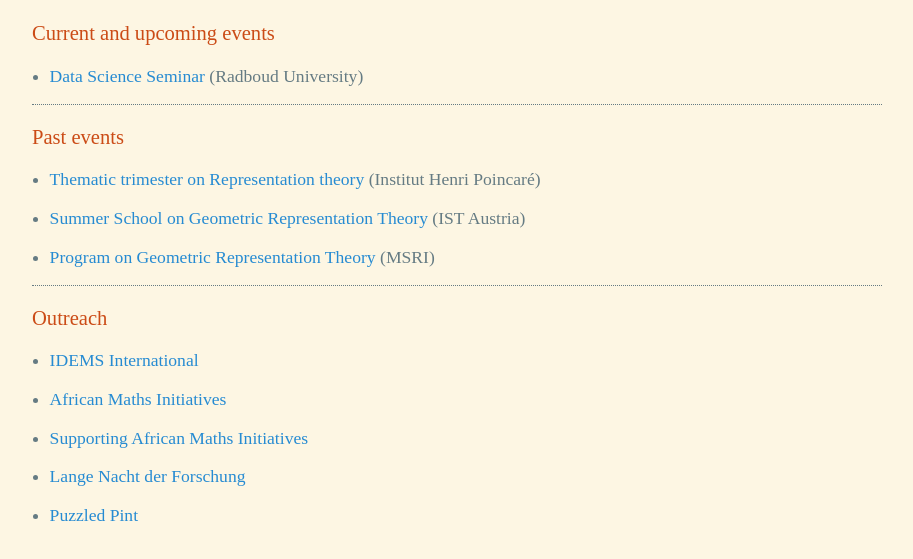
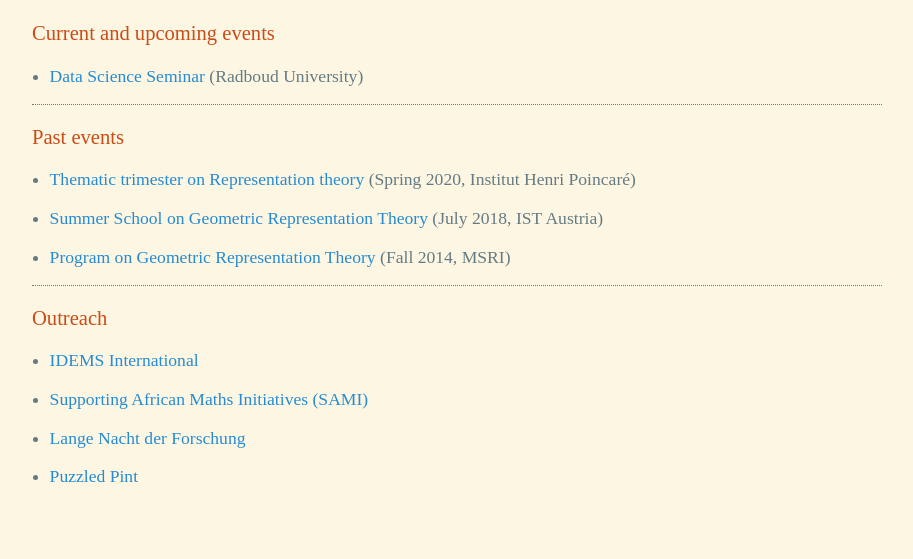
Before and after one commit to ivganev/ivganev.github.io, a plain HTML site: page other/index.html in a window 1280 px wide. Shown: the part 79-638 px from the top of the page, without its empty margins (183-1096 px from the left). Drawn offline with nearby package versions, Linux system fonts and the light colour scheme; some packages are replaced by stand-ins of ours.

Commit message:
fix broken links

```diff
--- a/other/index.html
+++ b/other/index.html
@@ -64,15 +64,15 @@
 <h3 id="links">Past events</h3>
 
   <ul>
-    <li><a href="http://reptheory2020.imj-prg.fr">Thematic trimester on Representation theory</a> (Institut Henri Poincaré)</li>
+    <li><a href="http://reptheory2020.imj-prg.fr">Thematic trimester on Representation theory</a> (Spring 2020, Institut Henri Poincaré)</li>
   </ul>
 
   <ul>
-    <li><a href="https://asilata.github.io/ssgrt2018/">Summer School on Geometric Representation Theory</a> (IST Austria)</li>
+    <li><a href="https://asilata.github.io/ssgrt2018/">Summer School on Geometric Representation Theory</a> (July 2018, IST Austria)</li>
   </ul>
 
     <ul>
-    <li><a href="https://www.msri.org/programs/276">Program on Geometric Representation Theory</a> (MSRI)</li>
+    <li><a href="https://www.msri.org/programs/276">Program on Geometric Representation Theory</a> (Fall 2014, MSRI)</li>
   </ul>
 
 
@@ -92,31 +92,16 @@
 <h3 id="links">Outreach</h3>
 <ul>
 <li><p> <a href="http://www.idems.international/">IDEMS International</a></p></li>
-</ul>
 
-<ul>
+<!--<ul>
 <li><p> <a href="https://www.africanmathsinitiative.net/"> African Maths Initiatives</a></p></li>
-</ul>
+</ul>-->
 
+<li><p> <a href="https://samicharity.co.uk/">Supporting African Maths Initiatives (SAMI)</a></p></li>
 
-<ul>
-<li><p> <a href="https://samicharity.co.uk/">Supporting African Maths Initiatives</a></p></li>
-</ul>
+<li><p> <a href="https://www.langenachtderforschung.at/">Lange Nacht der Forschung</a></p></li>
 
-<ul>
-<li><p> <a href="https://www.langenachtderforschung.at/2018/index.html
-">Lange Nacht der Forschung</a></p></li>
-</ul>
-
-<ul>
 <li><p> <a href="http://www.puzzledpint.com">Puzzled Pint</a></p></li>
-</ul>
-
-
-      <!--  <p>For now, they are back <a href ="https://sites.google.com/site/iordanganev/notes-2">here</a>, and I'm in the process of transferring them to this page.</p>-->
-
-
-  <!---Google Analytics-->
 
 </body>
 
```
Also changed, not shown: index.html (+12 -3 lines), teaching/index.html (+1 -1 lines).
